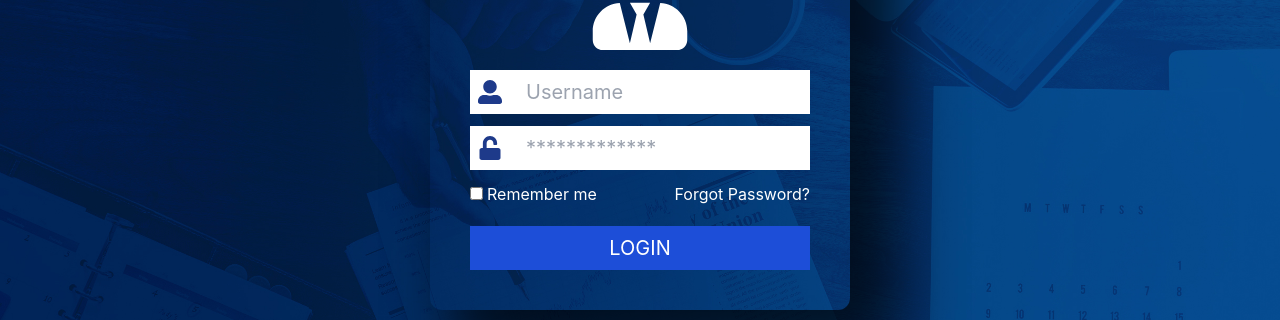
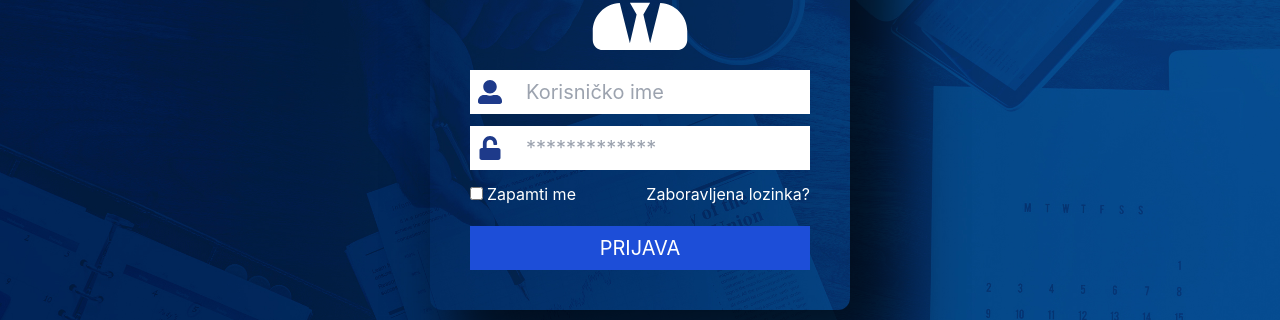
Before and after one commit to MiIos1988/Authentication_app, a React (Create React App) app in the folder frontend/: page /login in a window 1280 px wide. Shown: the part 346-666 px from the top of the page. Built offline with nearby package versions, Linux system fonts and the light colour scheme.

Commit message:
Complet finished style login and register and complete translete.

```diff
--- a/frontend/src/locales/en/translation.json
+++ b/frontend/src/locales/en/translation.json
@@ -1,4 +1,12 @@
 {
     "login": "Login",
-    "register": "Register"
+    "register": "Register",
+    "username": "Username",
+    "login.rememberMe": "Remember me",
+    "login.forgotPassword": "Forgot Password?",
+    "register.firstName": "First Name?",
+    "register.lastName": "Last Name?",
+    "register.email": "Email Address?",
+    "register.password": "Password?",
+    "register.confirmPassword": "Confirm Password?"
 }
--- a/frontend/src/locales/sr/translation.json
+++ b/frontend/src/locales/sr/translation.json
@@ -1,4 +1,13 @@
 {
     "login": "Prijava",
-    "register": "Registracija"
+    "register": "Registracija",
+    "username": "Korisničko ime",
+    "login.rememberMe": "Zapamti me",
+    "login.forgotPassword": "Zaboravljena lozinka?",
+    "register.firstName": "Ime",
+    "register.lastName": "Prezime",
+    "register.email": "Email adresa",
+    "register.password": "Lozinka",
+    "register.confirmPassword": "Potvrdi lozinku"
+
 }
--- a/frontend/src/pages/LoginPageComponent.jsx
+++ b/frontend/src/pages/LoginPageComponent.jsx
@@ -4,8 +4,10 @@ import React from 'react'
 import { FaUserAlt } from 'react-icons/fa';
 import { FaUserTie } from 'react-icons/fa';
 import { FaUnlock } from 'react-icons/fa';
+import { useTranslation } from 'react-i18next';
 
 const LoginPageComponent = () => {
+    const { t } = useTranslation();
     return (
         <div className='container mx-auto'>
             <div className=' sm:mx-11 mx-2 2xl:mx-48 mt-16'>
@@ -13,7 +15,7 @@ const LoginPageComponent = () => {
                 <form action="" className='flex flex-col w-[95%] sm:w-[420px] mx-auto align-center  shadow-[35px_35px_60px_15px_rgba(0,0,0,0.7)]  sm:p-10 p-5 rounded-xl' >
                     <FaUserTie className='text-[8rem] text-white m-auto pb-5' />
                     <div className='relative'>
-                        <input type="text" placeholder='Username' className='mb-3 p-2 pl-14 focus:outline-none w-full text-xl' />
+                        <input type="text" placeholder={t("username")} className='mb-3 p-2 pl-14 focus:outline-none w-full text-xl' />
                         < FaUserAlt className='absolute top-[10px] left-2 text-2xl text-blue-900' />
                     </div>
                     <div className='relative'>
@@ -23,11 +25,11 @@ const LoginPageComponent = () => {
                     <div className='flex justify-between'>
                         <div>
                             <input type="checkbox" />
-                            <span className='ml-1 text-white '>Remember me</span>
+                            <span className='ml-1 text-white '>{t("login.rememberMe")}</span>
                         </div>
-                        <span className='text-white'>Forgot Password?</span>
+                        <span className='text-white'>{t("login.forgotPassword")}</span>
                     </div>
-                    <button className='text-white bg-blue-700 mt-5 text-xl p-2'>LOGIN</button>
+                    <button className='text-white bg-blue-700 mt-5 text-xl p-2 uppercase'>{t("login")}</button>
                 </form>
 
             </div>
--- a/frontend/src/pages/RegisterPageComponent.jsx
+++ b/frontend/src/pages/RegisterPageComponent.jsx
@@ -2,40 +2,42 @@ import React from 'react'
 import { FaUserAlt } from 'react-icons/fa';
 import { FaUnlock } from 'react-icons/fa';
 import { MdMail } from 'react-icons/md';
+import { useTranslation } from 'react-i18next';
 
 const RegisterPageComponent = () => {
+    const { t } = useTranslation();
     return (
         <div className='container mx-auto'>
             <div className=' sm:mx-11 mx-2 2xl:mx-48 mt-8'>
 
                 <form action="" className='flex flex-col w-[95%] sm:w-[420px] mx-auto align-center  shadow-[35px_35px_60px_15px_rgba(0,0,0,0.7)]  sm:p-10 p-5 rounded-xl' >
-                    <h1 className='text-white text-3xl uppercase m-auto pb-8'>Registration</h1>
+                    <h1 className='text-white text-3xl uppercase m-auto pb-8'>{t("register")}</h1>
                     <div className='relative'>
-                        <input type="text" placeholder='First Name' className='mb-3 p-2 pl-14 focus:outline-none w-full text-xl' />
+                        <input type="text" placeholder={t("register.firstName")} className='mb-3 p-2 pl-14 focus:outline-none w-full text-xl' />
                         < FaUserAlt className='absolute top-[10px] left-2 text-2xl text-blue-900' />
                     </div>
                     <div className='relative'>
-                        <input type="text" placeholder='Last Name' className='mb-3 p-2 pl-14 focus:outline-none w-full text-xl' />
+                        <input type="text" placeholder={t("register.lastName")} className='mb-3 p-2 pl-14 focus:outline-none w-full text-xl' />
                         < FaUserAlt className='absolute top-[10px] left-2 text-2xl text-blue-900' />
                     </div>
                     <div className='relative'>
-                        <input type="text" placeholder='User Name' className='mb-3 p-2 pl-14 focus:outline-none w-full text-xl' />
+                        <input type="text" placeholder={t("username")} className='mb-3 p-2 pl-14 focus:outline-none w-full text-xl' />
                         < FaUserAlt className='absolute top-[10px] left-2 text-2xl text-blue-900' />
                     </div>
                     <div className='relative'>
-                        <input type="email" placeholder='Email Address' className='mb-3 p-2 pl-14 focus:outline-none w-full text-xl' />
+                        <input type="email" placeholder={t("register.email")} className='mb-3 p-2 pl-14 focus:outline-none w-full text-xl' />
                         < MdMail className='absolute top-[10px] left-2 text-2xl text-blue-900' />
                     </div>
                     <div className='relative'>
-                        <input type="password" placeholder='Password' className='mb-3 p-2 pl-14 focus:outline-none w-full text-xl' />
+                        <input type="password" placeholder={t("register.password")} className='mb-3 p-2 pl-14 focus:outline-none w-full text-xl' />
                         <FaUnlock className='absolute top-[10px] left-2 text-2xl text-blue-900' />
                     </div>
                     <div className='relative'>
-                        <input type="password" placeholder='Confirm Password' className='mb-3 p-2 pl-14 focus:outline-none w-full text-xl' />
+                        <input type="password" placeholder={t("register.confirmPassword")} className='mb-3 p-2 pl-14 focus:outline-none w-full text-xl' />
                         <FaUnlock className='absolute top-[10px] left-2 text-2xl text-blue-900' />
                     </div>
 
-                    <button className='text-white bg-blue-700 mt-5 text-xl p-2'>REGISTER</button>
+                    <button className='text-white bg-blue-700 mt-5 text-xl p-2 uppercase'>{t("register")}</button>
                 </form>
 
             </div>
```
Also changed, not shown: frontend/src/components/HeaderHomePageComponent.jsx (+5 -5 lines).
